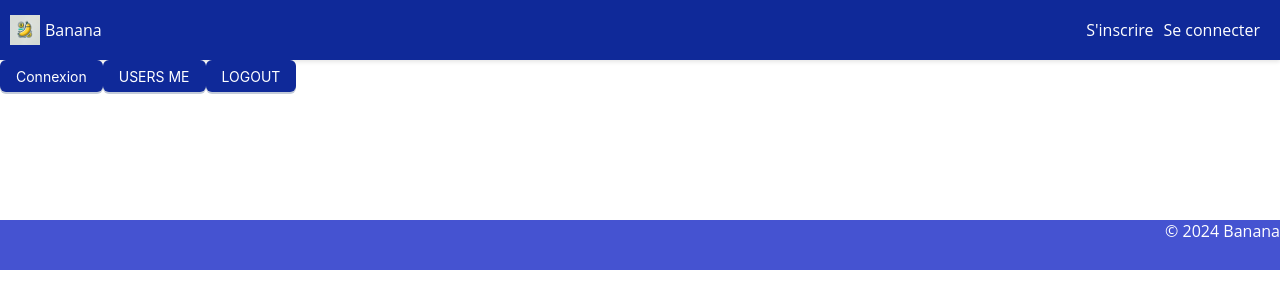
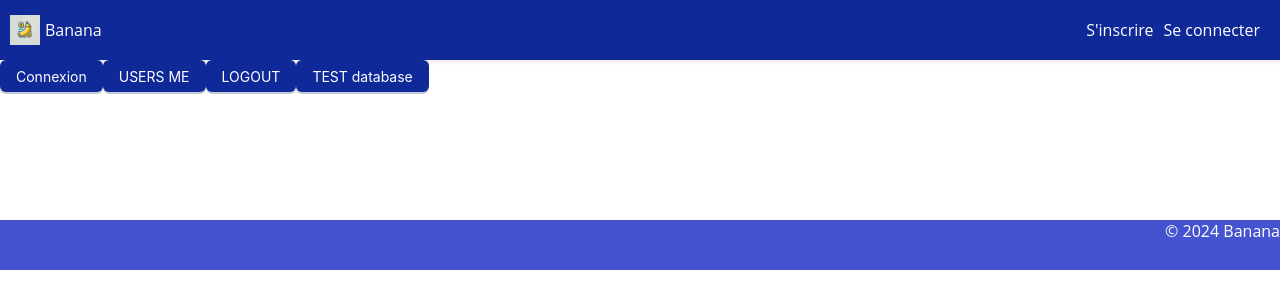
Before and after one commit to Cyphle/navigator-front, a React (Vite) app: page /login in a window 1280 px wide. Shown: the top 308 px of the page. Built offline with nearby package versions, Linux system fonts and the light colour scheme.

Commit message:
add database connexion test

```diff
--- a/src/pages/login/Login.tsx
+++ b/src/pages/login/Login.tsx
@@ -91,7 +91,7 @@ export const Login = () => {
   const navigate = useNavigate();
 
   const handleLogin = () => {
-    window.location.href = "http://localhost:3000/login";
+    window.location.href = "http://localhost:8080/login";
     // window.location.href = "http://localhost:8080/api/login";
   //   fetch(`${BASE_PATH}/api/login`, {
   //   })
@@ -141,6 +141,17 @@ export const Login = () => {
           });
   }
 
+  const testDb = () => {
+      fetch(`${BASE_PATH}/test`, {
+      })
+          .then((response: Response) => {
+            return response.json();
+          })
+          .then(data => {
+            console.log(data);
+          });
+  }
+
 
   return (
     <div>
@@ -151,6 +162,8 @@ export const Login = () => {
       <Button onClick={checkMe} type="primary" htmlType="submit">USERS ME</Button>
 
       <Button onClick={logout} type="primary" htmlType="submit">LOGOUT</Button>
+
+      <Button onClick={testDb} type="primary" htmlType="submit">TEST database</Button>
     </div>
   );
 }
--- a/vite.config.ts
+++ b/vite.config.ts
@@ -17,7 +17,7 @@ export default defineConfig({
     open: true,
     proxy: {
       '/api': {
-        target: 'http://localhost:3000',
+        target: 'http://localhost:8080',
         changeOrigin: true,
         rewrite: (path) => path.replace(/^\/api/, '')
       }
```
